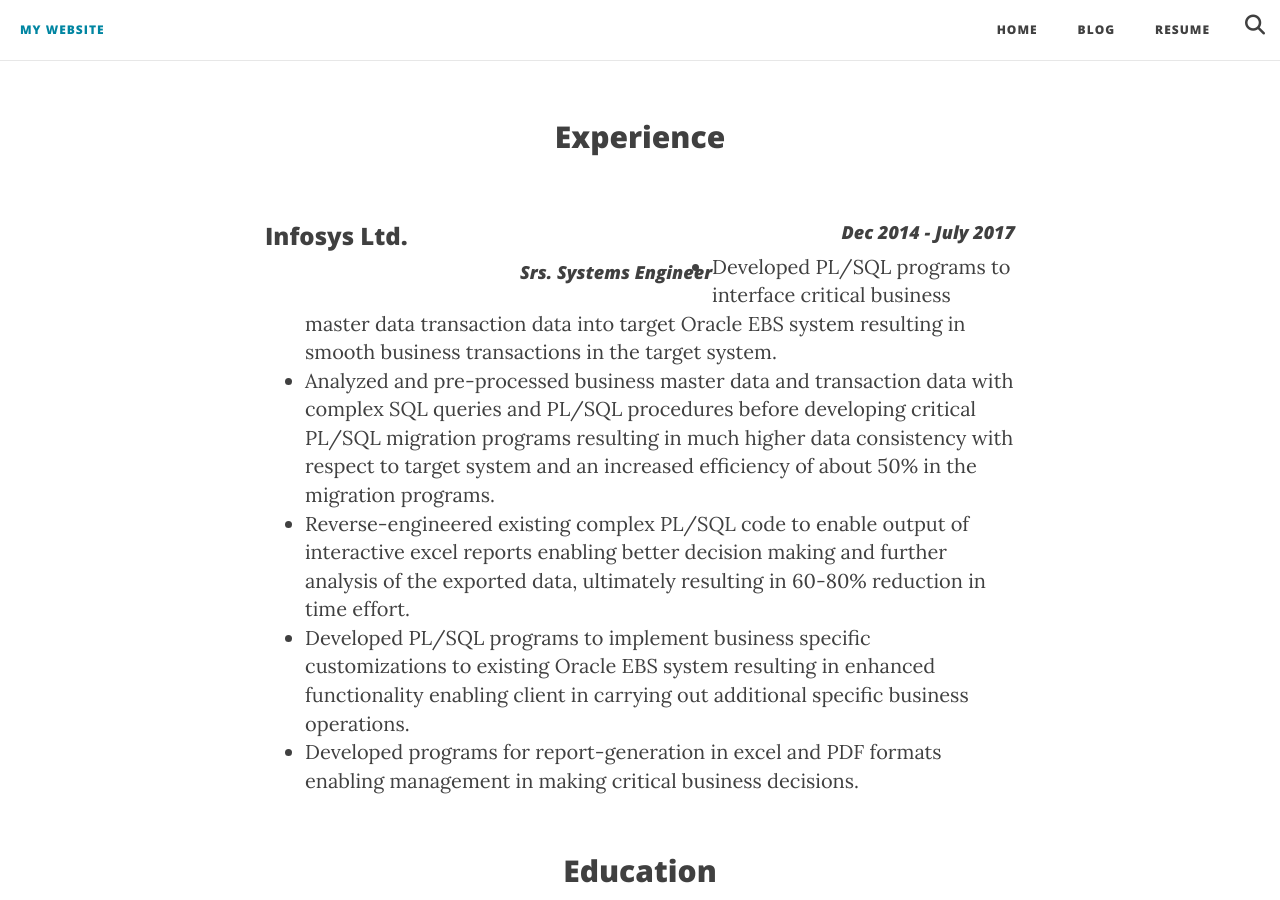
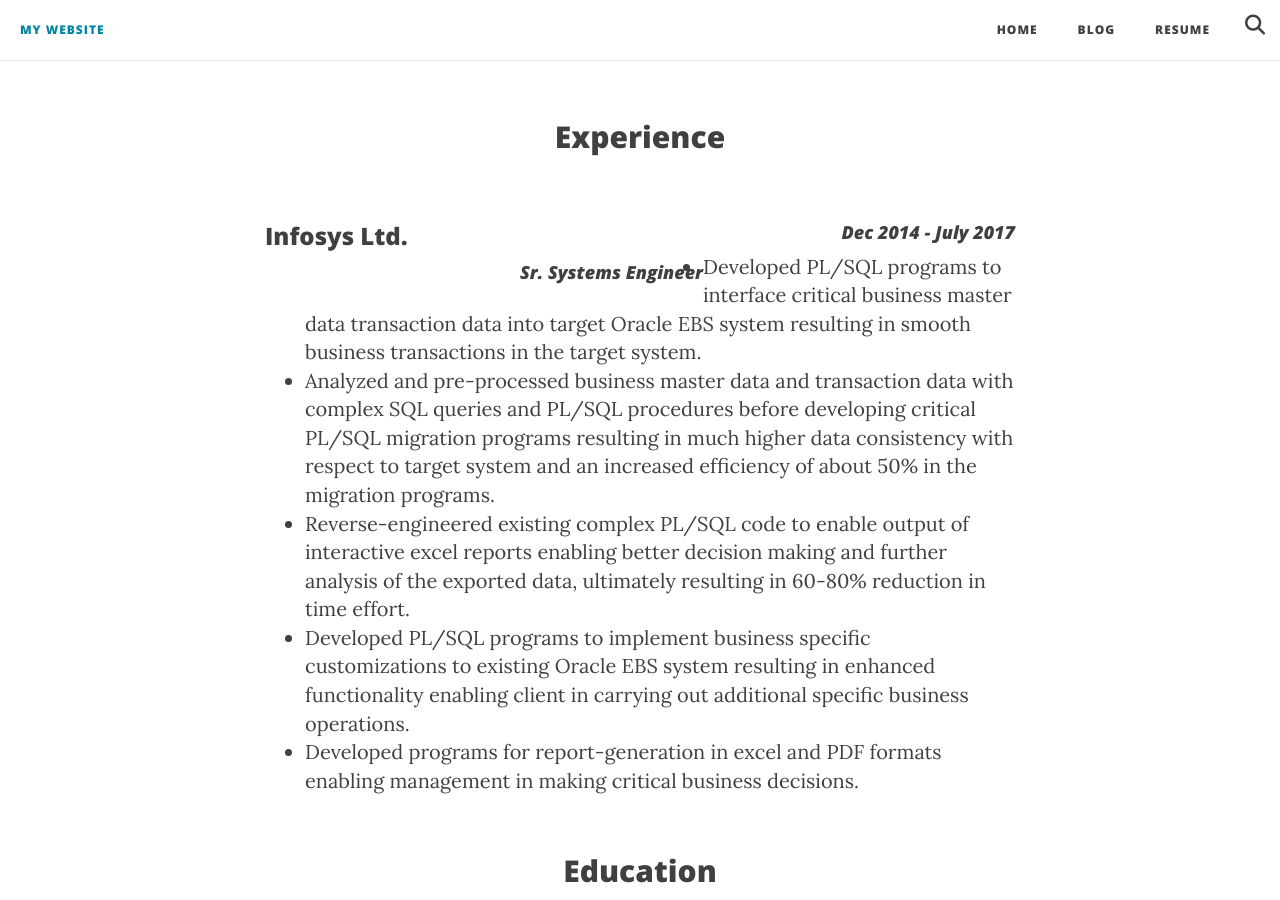
Before and after one commit to PrashantShivajiBhapkar/PrashantShivajiBBhapkar.github.io, a Jekyll site: the page built from index.html, in a window 1280 px wide and 900 px high, scrolled down 1031 px. Built offline with Jekyll 4.4.1, drawn with Linux system fonts in a browser that asks for light colours; nearby versions of some CDN libraries; library files that are not in the unit come from our copies.

Commit message:
edited home page content

```diff
--- a/index.html
+++ b/index.html
@@ -43,7 +43,7 @@
 					<h3 style="float: right; width: 66%; text-align: right; font-size:18px;"><i>Dec 2014 - July 2017</i></h3>
 				</div>
 
-				<h4 style="float: left;"><i>Srs. Systems Engineer</i></h4>
+				<h4 style="float: left; text-align: left;"><i>Sr. Systems Engineer</i></h4>
                 <ul>
                     <li>
                         Developed PL/SQL programs to interface critical business master data
```
